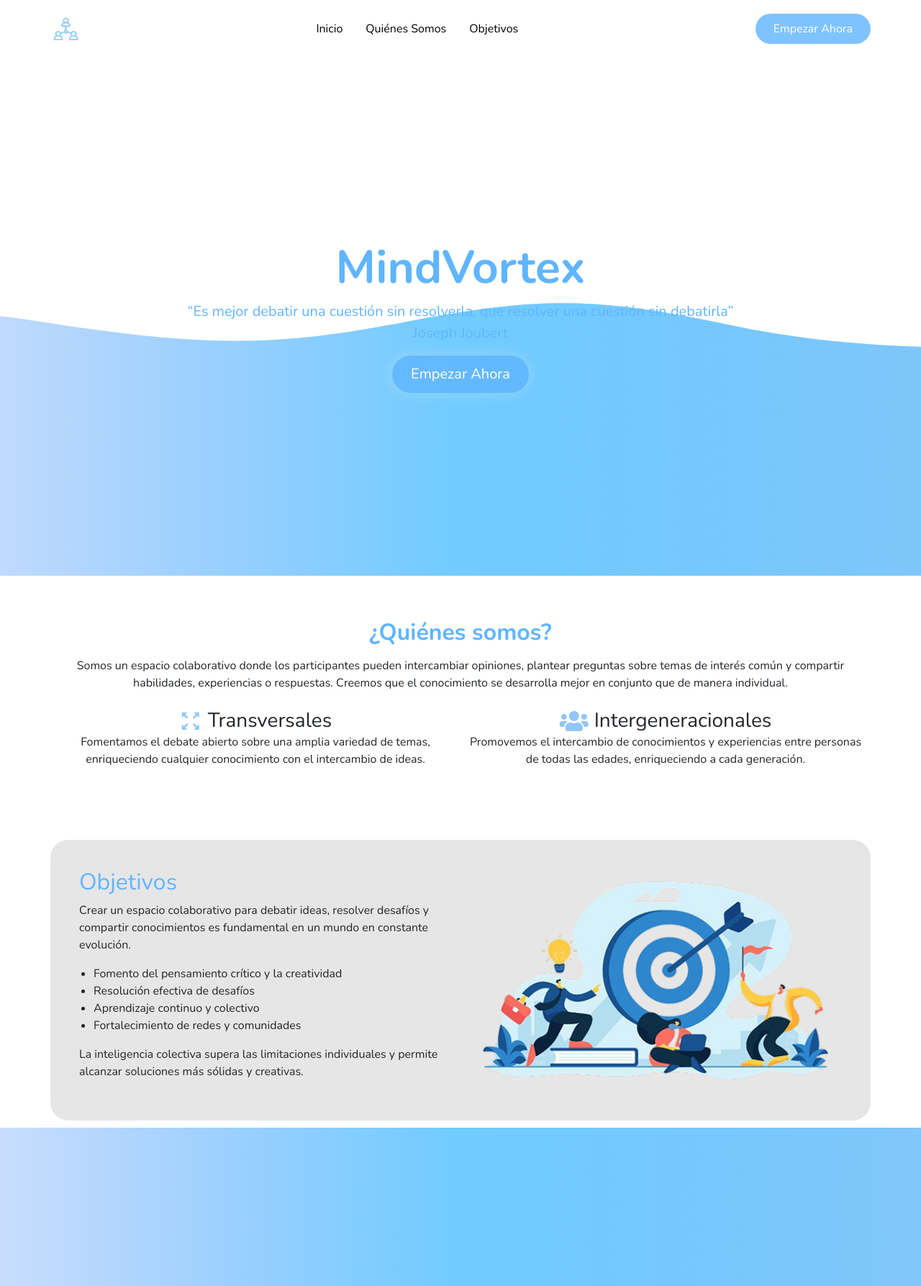
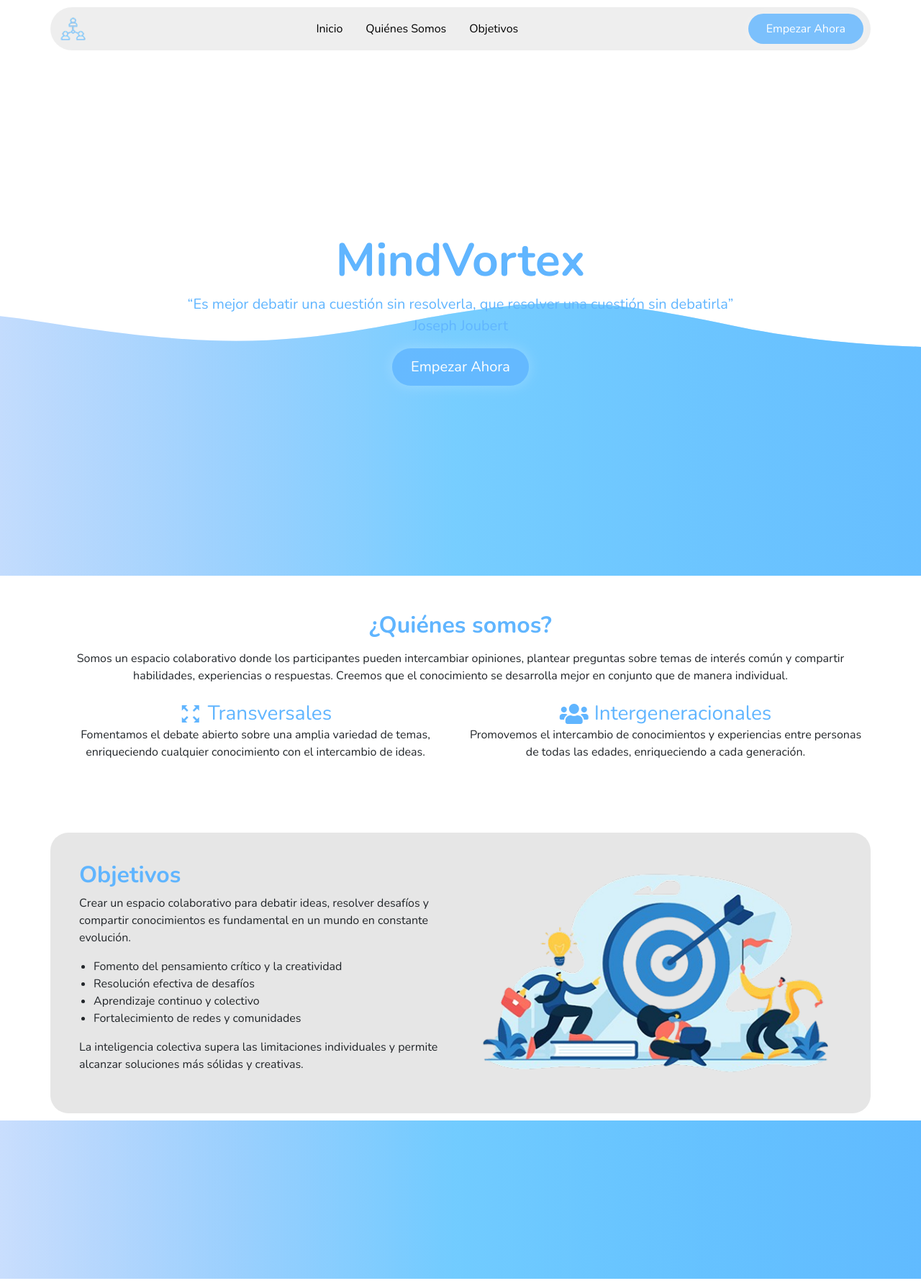
Before and after one commit to leywun17/MindVortex, a PHP site: page / in a window 1280 px wide. Shown: the whole page at 72% size. Run offline with PHP 8.4, Linux system fonts and the light colour scheme; some libraries are stand-ins or nearby versions.

Commit message:
Principal

```diff
--- a/css/style-principal.css
+++ b/css/style-principal.css
@@ -15,7 +15,9 @@
 
 /* Header Desktop */
 .header-desktop {
-    padding: 20px 0;
+  margin-top: 10px !important;
+  padding: 10px;
+  background-color: #00000011;
 }
 
 /* Estilos de enlaces */
@@ -24,6 +26,7 @@
   position: relative;
   transition: color 0.3s;
 }
+
 .header-desktop .nav-link::after {
   content: "";
   position: absolute;
@@ -36,9 +39,11 @@
   transform-origin: right;
   transition: transform 0.3s;
 }
+
 .header-desktop .nav-link:hover {
   color: #60B5FF;
 }
+
 .header-desktop .nav-link:hover::after {
   transform: scaleX(1);
   transform-origin: left;
@@ -53,8 +58,10 @@
   box-shadow: 0 0 20px rgba(255, 255, 255, 0.25);
   transition: background-color 0.3s, box-shadow 0.3s;
 }
+
 .boton-header:hover {
   background-color: #60B5FF;
+  color: #fff;
   box-shadow: 0 0 30px rgba(255, 255, 255, 0.5);
 }
 
@@ -75,26 +82,33 @@
   margin-bottom: 80px;
   color: #60B5FF;
 }
+
 .contenedor-hero h1 {
-    font-size: 4rem; /* Se reducirá en dispositivos más pequeños */
+  font-size: 4rem;
+  /* Se reducirá en dispositivos más pequeños */
   font-weight: 800;
 }
 
-  .container-objetivos{
+.container-objetivos {
   background-color: #e6e6e6 !important;
   padding: 40px;
   border-radius: 25px;
 }
+
+
+
 /* Sección About Us */
 .aboutUs {
   padding: 60px 0;
 }
+
 .part1 h2 {
   font-size: 2rem;
   margin-bottom: 15px;
   color: #60B5FF;
   font-weight: bold;
 }
+
 .part1 p {
   font-weight: 300;
   font-size: 1rem;
@@ -104,13 +118,19 @@
 .objetivos h2 {
   color: #60B5FF;
   font-size: 2rem;
+  font-weight: 900;
 }
+
 .texto-objetivos ul {
   padding-left: 20px;
   list-style: disc;
 }
 
-  .contenedor-hero svg{
+h3{
+  color: #60B5FF !important;
+}
+
+.contenedor-hero svg {
   position: absolute;
   top: 0;
   left: 0;
@@ -129,19 +149,38 @@
   box-sizing: border-box;
   z-index: -100;
 }
-  footer{
+
+#hero-wave {
+  transition: opacity 0.5s ease-in-out;
+  z-index: -1; /* Para que no tape contenido */
+  position: absolute;
+  top: 0;
+  left: 0;
+}
+
+
+#hero-wave.hidden {
+  opacity: 0;
+  display: none;
+}
+
+footer {
   background-color: transparent;
   margin-top: 10px;
   height: 220px;
 }
+
 /* Menu Móvil (utilizando el collapse de Bootstrap) */
 @media (max-width: 767px) {
   .header-desktop {
     display: none;
   }
+
   .header-mobile {
     padding: 10px 20px;
+    background-color: #0000000a;
   }
+
   .imagen-logo img {
     max-height: 50px;
   }
@@ -150,5 +189,6 @@
 @media (min-width: 768px) {
   .header-mobile {
     display: none;
+
   }
 }
--- a/css/style_registro.css
+++ b/css/style_registro.css
@@ -30,6 +30,8 @@ svg {
   background-color: #ddd;
   /* background-image: linear-gradient(to bottom, rgba(14, 65, 102, 0.86), #0e4166); */
 }
+
+
 
 .rain {
   position: absolute;
--- a/index.html
+++ b/index.html
@@ -16,7 +16,7 @@
 </head>
 <body>
   <!-- Header Desktop -->
-  <header class="header-desktop container d-none d-md-flex justify-content-between align-items-center">
+  <header class="header-desktop container d-none d-md-flex justify-content-between align-items-center rounded-pill mb-5">
     <div class="imagen-logo">
       <img src="./Assets/logo.png" alt="Logo" style="width: 40px; height: 40px;">
     </div>
@@ -33,10 +33,10 @@
   </header>
 
   <!-- Header Móvil -->
-  <header class="header-mobile container d-md-none">
-    <nav class="navbar navbar-expand-md navbar-dark">
+  <header class="header-mobile container d-md-none rounded-4 mb-5">
+    <nav class="navbar navbar-expand-md navbar-light ">
       <a class="navbar-brand imagen-logo" href="#">
-        <img src="./Assets/freepik-doodle-linear-socialnet-connections-logo-20250207231305aLwH 1.png" alt="Logo">
+        <img src="./Assets/logo.png" alt="Logo">
       </a>
       <button class="navbar-toggler" type="button" data-bs-toggle="collapse" data-bs-target="#navbarMobile" aria-controls="navbarMobile" aria-expanded="false" aria-label="Toggle navigation">
         <span class="navbar-toggler-icon"></span>
@@ -62,52 +62,37 @@
       </p>
       <a class="btn boton-header btn-lg" href="./Views/register.php">Empezar Ahora</a>
     </div>
-    <svg version="1.1" xmlns="http://www.w3.org/2000/svg"
-        xmlns:xlink="http://www.w3.org/1999/xlink" x="0px" y="0px" width="100%" height="100%" viewBox="0 0 1600 900" preserveAspectRatio="xMidYMax slice">
+
+    <!-- SVG con ID agregado -->
+    <svg id="hero-wave" version="1.1" xmlns="http://www.w3.org/2000/svg"
+      xmlns:xlink="http://www.w3.org/1999/xlink" x="0px" y="0px"
+      width="100%" height="100%" viewBox="0 0 1600 900" preserveAspectRatio="xMidYMax slice">
       <defs>
         <linearGradient id="bg">
           <stop offset="0%" style="stop-color:rgba(130, 158, 249, 0.06)"></stop>
           <stop offset="50%" style="stop-color:rgba(76, 190, 255, 0.6)"></stop>
-                <stop offset="100%" style="stop-color:#91C6F7"></stop>
+          <stop offset="100%" style="stop-color:#60B5FF"></stop>
         </linearGradient>
         <path id="wave" fill="url(#bg)" d="M-363.852,502.589c0,0,236.988-41.997,505.475,0
         s371.981,38.998,575.971,0s293.985-39.278,505.474,5.859s493.475,48.368,716.963-4.995v560.106H-363.852V502.589z" />
       </defs>
       <g>
         <use xlink:href='#wave' opacity=".3">
-                <animateTransform
-                    attributeName="transform"
-                    attributeType="XML"
-                    type="translate"
-                    dur="10s"
-                    calcMode="spline"
-                    values="270 230; -334 180; 270 230"
-                    keyTimes="0; .5; 1"
-                    keySplines="0.42, 0, 0.58, 1.0;0.42, 0, 0.58, 1.0"
+          <animateTransform attributeName="transform" attributeType="XML" type="translate"
+            dur="10s" calcMode="spline" values="270 230; -334 180; 270 230"
+            keyTimes="0; .5; 1" keySplines="0.42, 0, 0.58, 1.0;0.42, 0, 0.58, 1.0"
             repeatCount="indefinite" />
         </use>
         <use xlink:href='#wave' opacity=".6">
-                <animateTransform
-                    attributeName="transform"
-                    attributeType="XML"
-                    type="translate"
-                    dur="8s"
-                    calcMode="spline"
-                    values="-270 230;243 220;-270 230"
-                    keyTimes="0; .6; 1"
-                    keySplines="0.42, 0, 0.58, 1.0;0.42, 0, 0.58, 1.0"
+          <animateTransform attributeName="transform" attributeType="XML" type="translate"
+            dur="8s" calcMode="spline" values="-270 230;243 220;-270 230"
+            keyTimes="0; .6; 1" keySplines="0.42, 0, 0.58, 1.0;0.42, 0, 0.58, 1.0"
             repeatCount="indefinite" />
         </use>
-            <use xlink:href='#wave' opacty=".9">
-                <animateTransform
-                    attributeName="transform"
-                    attributeType="XML"
-                    type="translate"
-                    dur="6s"
-                    calcMode="spline"
-                    values="0 230;-140 200;0 230"
-                    keyTimes="0; .4; 1"
-                    keySplines="0.42, 0, 0.58, 1.0;0.42, 0, 0.58, 1.0"
+        <use xlink:href='#wave' opacity=".9">
+          <animateTransform attributeName="transform" attributeType="XML" type="translate"
+            dur="6s" calcMode="spline" values="0 230;-140 200;0 230"
+            keyTimes="0; .4; 1" keySplines="0.42, 0, 0.58, 1.0;0.42, 0, 0.58, 1.0"
             repeatCount="indefinite" />
         </use>
       </g>
@@ -132,8 +117,8 @@
           <div class="row">
             <div class=" col-xs-12 col-6 mb-4">
               <div class="d-flex justify-content-center align-items-center gap-2">
-                <i class='bx bx-expand' style='color:#91C6F7; font-size: 2rem;'></i>
-                <h3 class="mb-0 text-dark">Transversales</h3>
+                <i class='bx bx-expand' style='color:#60B5FF; font-size: 2rem;'></i>
+                <h3 class="mb-0">Transversales</h3>
               </div>
               <p class="text-center text-dark">
                 Fomentamos el debate abierto sobre una amplia variedad de temas, enriqueciendo cualquier conocimiento con el intercambio de ideas.
@@ -141,8 +126,8 @@
             </div>
             <div class="col-6">
               <div class="d-flex justify-content-center align-items-center gap-2">
-                <i class="fa fa-users" aria-hidden="true" style="color:#91C6F7; font-size: 2rem;"></i>
-                <h3 class="mb-0 text-dark">Intergeneracionales</h3>
+                <i class="fa fa-users" aria-hidden="true" style="color:#60B5FF; font-size: 2rem;"></i>
+                <h3 class="mb-0">Intergeneracionales</h3>
               </div>
               <p class="text-center text-dark">
                 Promovemos el intercambio de conocimientos y experiencias entre personas de todas las edades, enriqueciendo a cada generación.
@@ -188,7 +173,7 @@
             <linearGradient id="bg">
                 <stop offset="0%" style="stop-color:rgba(130, 158, 249, 0.06)"></stop>
                 <stop offset="50%" style="stop-color:rgba(76, 190, 255, 0.6)"></stop>
-                <stop offset="100%" style="stop-color:#91C6F7"></stop>
+                <stop offset="100%" style="stop-color:#60B5FF"></stop>
             </linearGradient>
             <path id="wave" fill="url(#bg)" d="M-363.852,502.589c0,0,236.988-41.997,505.475,0
 	s371.981,38.998,575.971,0s293.985-39.278,505.474,5.859s493.475,48.368,716.963-4.995v560.106H-363.852V502.589z" />
@@ -234,9 +219,8 @@
     </svg>
   </footer>
 
-  <!-- Bootstrap JS Bundle (incluye Popper) -->
+
   <script src="https://cdn.jsdelivr.net/npm/bootstrap@5.3.0/dist/js/bootstrap.bundle.min.js"></script>
-  <!-- Archivo JS opcional para funcionalidades extra -->
   <script src="./js/mobile.js"></script>
 </body>
 </html>
--- a/js/mobile.js
+++ b/js/mobile.js
@@ -1,8 +1,15 @@
-const menuIcon = document.getElementById('menu-icon');
-const dashboard = document.getElementById('dashboard');
+const heroWave = document.getElementById('hero-wave');
 
-// Agregar un evento de clic al ícono de menú
-menuIcon.addEventListener('click', () => {
-    // Alternar la clase "active" en el dashboard
-    dashboard.classList.toggle('active');
+window.addEventListener('scroll', () => {
+    const scrollTop = window.scrollY;
+
+    if (scrollTop > 100) {
+        // Oculta el SVG al hacer scroll
+        heroWave.style.opacity = '0';
+        heroWave.style.pointerEvents = 'none'; // Por si flota sobre contenido
+    } else {
+        // Muestra el SVG si volvés al tope
+        heroWave.style.opacity = '1';
+        heroWave.style.pointerEvents = 'auto';
+    }
 });
```
Also changed, not shown: prueba.html (added, +88 -0 lines). Lines whose indentation alone changed are shown as unchanged.
